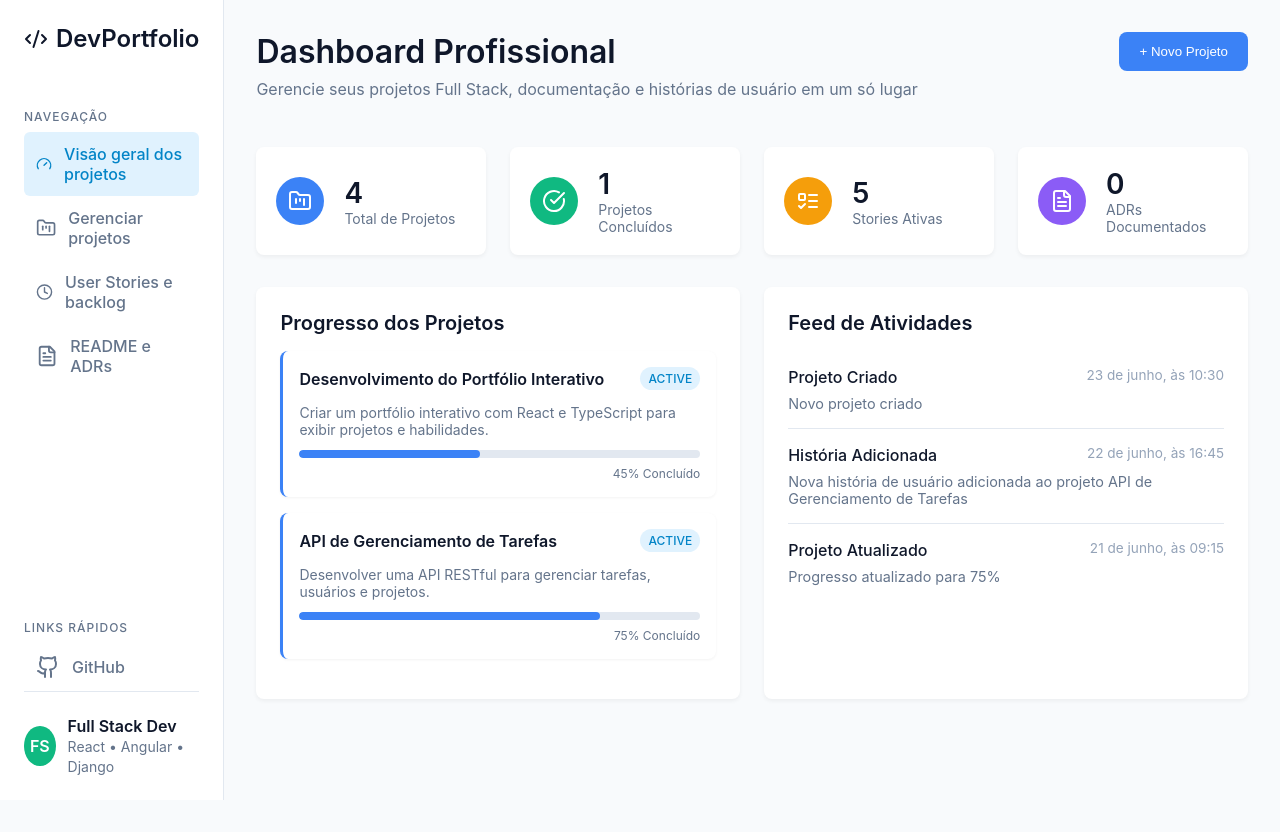
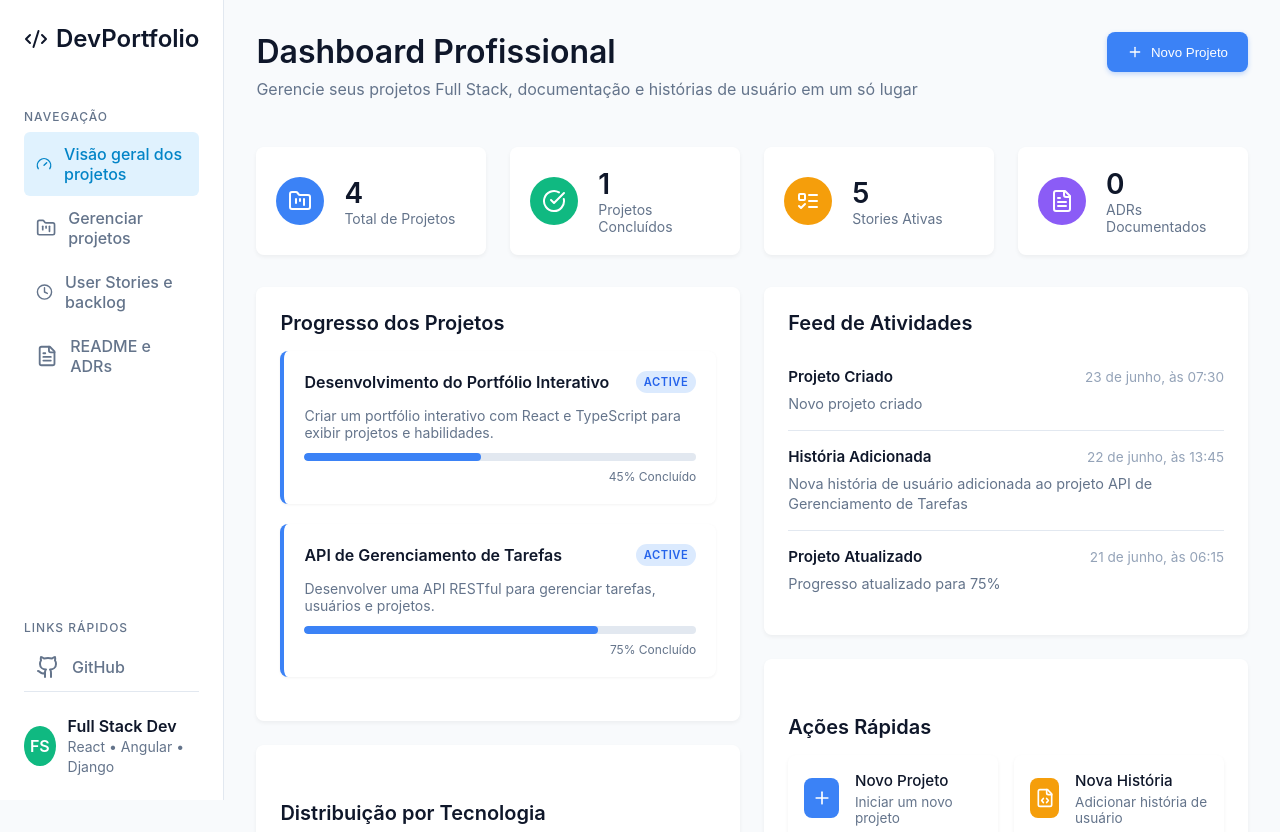
Before and after one commit to edcastanha/PortifolioInterativo, a React (Create React App) app in the folder DevPortfolio/: page / in a window 1280 px wide. Built offline with nearby package versions, Linux system fonts and the light colour scheme.

Commit message:
feat: adiciona componentes QuickActions e TechDistribution, refatora DashboardPage e ActivityFeed, e atualiza estilos para melhor usabilidade

```diff
--- a/DevPortfolio/src/components/dashboard/ActivityFeed.module.css
+++ b/DevPortfolio/src/components/dashboard/ActivityFeed.module.css
@@ -11,19 +11,27 @@
   display: flex;
   justify-content: space-between;
   margin-bottom: 0.5rem;
+  align-items: center;
 }
 
 .activityTitle {
-  font-weight: 500;
+  font-weight: 600;
   color: #0F172A;
+  font-size: 0.95rem;
 }
 
 .activityTimestamp {
   font-size: 0.85rem;
   color: #94A3B8;
+  text-align: right;
+}
+
+.activityContent {
+  margin-top: 0.25rem;
 }
 
 .activityMessage {
   font-size: 0.9rem;
   color: #64748B;
+  line-height: 1.4;
 }
--- a/DevPortfolio/src/components/dashboard/ActivityFeed.tsx
+++ b/DevPortfolio/src/components/dashboard/ActivityFeed.tsx
@@ -1,6 +1,6 @@
 import React from 'react';
 import { Activity } from '../../entities/Activity';
-import { format, parseISO } from 'date-fns';
+import { format, parseISO, formatDistanceToNow } from 'date-fns';
 import { ptBR } from 'date-fns/locale';
 import styles from './ActivityFeed.module.css';
 
@@ -51,8 +51,10 @@ const ActivityFeed: React.FC<ActivityFeedProps> = ({ activities }) => {
               {formatDate(activity.timestamp)}
             </div>
           </div>
-          <div className={styles.activityMessage}>
-            {activity.message}
+          <div className={styles.activityContent}>
+            <div className={styles.activityMessage}>
+              {activity.message}
+            </div>
           </div>
         </div>
       ))}
--- a/DevPortfolio/src/components/dashboard/ProjectProgressCard.module.css
+++ b/DevPortfolio/src/components/dashboard/ProjectProgressCard.module.css
@@ -1,10 +1,16 @@
 .card {
   background-color: #fff;
   border-radius: 0.5rem;
-  padding: 1rem;
-  margin-bottom: 1rem;
+  padding: 1.25rem;
+  margin-bottom: 1.25rem;
   box-shadow: 0 1px 3px rgba(0, 0, 0, 0.05);
-  border-left: 3px solid #3B82F6;
+  border-left: 4px solid #3B82F6;
+  transition: transform 0.2s, box-shadow 0.2s;
+}
+
+.card:hover {
+  box-shadow: 0 3px 10px rgba(0, 0, 0, 0.08);
+  transform: translateY(-1px);
 }
 
 .cardHeader {
@@ -21,16 +27,17 @@
 }
 
 .status {
-  font-size: 0.75rem;
+  font-size: 0.7rem;
   padding: 0.25rem 0.5rem;
   border-radius: 1rem;
   text-transform: uppercase;
-  font-weight: 500;
+  font-weight: 600;
+  letter-spacing: 0.5px;
 }
 
 .active {
-  background-color: #e0f2fe;
-  color: #0284c7;
+  background-color: #dbeafe;
+  color: #2563eb;
 }
 
 .completed {
--- /dev/null
+++ b/DevPortfolio/src/components/dashboard/QuickActions.module.css
@@ -0,0 +1,53 @@
+.quickActions {
+  margin-top: 2rem;
+}
+
+.actionsGrid {
+  display: grid;
+  grid-template-columns: repeat(2, 1fr);
+  gap: 1rem;
+  margin-top: 0.75rem;
+}
+
+.actionCard {
+  background-color: #fff;
+  border-radius: 8px;
+  padding: 1rem;
+  display: flex;
+  align-items: center;
+  gap: 1rem;
+  box-shadow: 0 2px 4px rgba(0, 0, 0, 0.05);
+  cursor: pointer;
+  transition: transform 0.2s, box-shadow 0.2s;
+}
+
+.actionCard:hover {
+  transform: translateY(-2px);
+  box-shadow: 0 4px 6px rgba(0, 0, 0, 0.1);
+}
+
+.iconWrapper {
+  width: 40px;
+  height: 40px;
+  border-radius: 8px;
+  display: flex;
+  align-items: center;
+  justify-content: center;
+}
+
+.actionDetails {
+  flex-grow: 1;
+}
+
+.actionTitle {
+  font-weight: 500;
+  color: #0F172A;
+  font-size: 0.95rem;
+  margin: 0;
+}
+
+.actionDescription {
+  font-size: 0.85rem;
+  color: #64748B;
+  margin: 0.25rem 0 0;
+}
--- /dev/null
+++ b/DevPortfolio/src/components/dashboard/QuickActions.tsx
@@ -0,0 +1,77 @@
+import React from 'react';
+import { Plus, Settings, FileCode, BarChart } from 'lucide-react';
+import styles from './QuickActions.module.css';
+
+interface QuickAction {
+  id: string;
+  title: string;
+  description: string;
+  icon: React.ElementType;
+  iconBgColor: string;
+  onClick: () => void;
+}
+
+const QuickActions: React.FC = () => {
+  const actions: QuickAction[] = [
+    {
+      id: 'new-project',
+      title: 'Novo Projeto',
+      description: 'Iniciar um novo projeto',
+      icon: Plus,
+      iconBgColor: '#3B82F6',
+      onClick: () => window.location.href = '/projects'
+    },
+    {
+      id: 'new-story',
+      title: 'Nova História',
+      description: 'Adicionar história de usuário',
+      icon: FileCode,
+      iconBgColor: '#F59E0B',
+      onClick: () => window.location.href = '/user-stories'
+    },
+    {
+      id: 'project-status',
+      title: 'Status dos Projetos',
+      description: 'Ver relatório detalhado',
+      icon: BarChart,
+      iconBgColor: '#10B981',
+      onClick: () => console.log('Não implementado ainda')
+    },
+    {
+      id: 'project-settings',
+      title: 'Configurações',
+      description: 'Gerenciar preferências',
+      icon: Settings,
+      iconBgColor: '#8B5CF6',
+      onClick: () => console.log('Não implementado ainda')
+    },
+  ];
+
+  return (
+    <div className={styles.quickActions}>
+      <h2>Ações Rápidas</h2>
+      <div className={styles.actionsGrid}>
+        {actions.map((action) => (
+          <div
+            key={action.id}
+            className={styles.actionCard}
+            onClick={action.onClick}
+          >
+            <div
+              className={styles.iconWrapper}
+              style={{ backgroundColor: action.iconBgColor }}
+            >
+              {React.createElement(action.icon, { size: 20, color: "#fff" })}
+            </div>
+            <div className={styles.actionDetails}>
+              <p className={styles.actionTitle}>{action.title}</p>
+              <p className={styles.actionDescription}>{action.description}</p>
+            </div>
+          </div>
+        ))}
+      </div>
+    </div>
+  );
+};
+
+export default QuickActions;
--- /dev/null
+++ b/DevPortfolio/src/components/dashboard/TechDistribution.module.css
@@ -0,0 +1,60 @@
+.techDistribution {
+  margin-top: 2rem;
+}
+
+.techList {
+  margin-top: 1rem;
+}
+
+.techItem {
+  margin-bottom: 1.25rem;
+}
+
+.techHeader {
+  display: flex;
+  justify-content: space-between;
+  margin-bottom: 0.5rem;
+  color: #0F172A;
+  font-size: 0.9rem;
+}
+
+.techName {
+  font-weight: 500;
+}
+
+.techPercentage {
+  font-weight: 600;
+}
+
+.progressBarContainer {
+  height: 8px;
+  background-color: #e2e8f0;
+  border-radius: 4px;
+  overflow: hidden;
+}
+
+.progressBar {
+  height: 100%;
+  border-radius: 4px;
+}
+
+.chart {
+  margin-top: 1rem;
+  display: flex;
+  flex-wrap: wrap;
+  gap: 0.75rem;
+}
+
+.legendItem {
+  display: flex;
+  align-items: center;
+  gap: 0.5rem;
+  font-size: 0.85rem;
+  color: #475569;
+}
+
+.colorIndicator {
+  width: 12px;
+  height: 12px;
+  border-radius: 3px;
+}
--- /dev/null
+++ b/DevPortfolio/src/components/dashboard/TechDistribution.tsx
@@ -0,0 +1,57 @@
+import React from 'react';
+import styles from './TechDistribution.module.css';
+
+interface TechItem {
+  name: string;
+  percentage: number;
+  color: string;
+}
+
+const TechDistribution: React.FC = () => {
+  const techItems: TechItem[] = [
+    { name: 'React', percentage: 45, color: '#61DAFB' },
+    { name: 'TypeScript', percentage: 30, color: '#3178C6' },
+    { name: 'Node.js', percentage: 15, color: '#43853D' },
+    { name: 'Django', percentage: 10, color: '#092E20' },
+  ];
+
+  return (
+    <div className={styles.techDistribution}>
+      <h2>Distribuição por Tecnologia</h2>
+
+      <div className={styles.techList}>
+        {techItems.map((tech) => (
+          <div key={tech.name} className={styles.techItem}>
+            <div className={styles.techHeader}>
+              <span className={styles.techName}>{tech.name}</span>
+              <span className={styles.techPercentage}>{tech.percentage}%</span>
+            </div>
+            <div className={styles.progressBarContainer}>
+              <div
+                className={styles.progressBar}
+                style={{
+                  width: `${tech.percentage}%`,
+                  backgroundColor: tech.color,
+                }}
+              />
+            </div>
+          </div>
+        ))}
+      </div>
+
+      <div className={styles.chart}>
+        {techItems.map((tech) => (
+          <div key={tech.name} className={styles.legendItem}>
+            <div
+              className={styles.colorIndicator}
+              style={{ backgroundColor: tech.color }}
+            />
+            <span>{tech.name}</span>
+          </div>
+        ))}
+      </div>
+    </div>
+  );
+};
+
+export default TechDistribution;
--- a/DevPortfolio/src/pages/dashboard/DashboardPage.module.css
+++ b/DevPortfolio/src/pages/dashboard/DashboardPage.module.css
@@ -29,11 +29,17 @@
     border-radius: 0.5rem;
     font-weight: 500;
     cursor: pointer;
-    transition: background-color 0.2s;
+    transition: all 0.2s;
+    display: flex;
+    align-items: center;
+    gap: 0.5rem;
+    box-shadow: 0 2px 5px rgba(59, 130, 246, 0.3);
 }
 
 .addButton:hover {
     background-color: #2563EB;
+    transform: translateY(-1px);
+    box-shadow: 0 4px 8px rgba(59, 130, 246, 0.4);
 }
 
 .statsGrid {
@@ -47,16 +53,23 @@
     display: grid;
     grid-template-columns: 1fr 1fr;
     gap: 1.5rem;
+    margin-bottom: 2rem;
 }
 
-.leftColumn, .rightColumn {
+.contentLeft, .contentRight {
+    display: flex;
+    flex-direction: column;
+    gap: 1.5rem;
+}
+
+.card {
     background-color: #ffffff;
     border-radius: 8px;
     padding: 1.5rem;
     box-shadow: 0 2px 4px rgba(0, 0, 0, 0.05);
 }
 
-.leftColumn h2, .rightColumn h2 {
+.card h2 {
     font-size: 1.25rem;
     font-weight: 600;
     color: #0F172A;
@@ -64,7 +77,7 @@
     margin-bottom: 1rem;
 }
 
-@media (max-width: 768px) {
+@media (max-width: 1024px) {
     .mainContent {
         grid-template-columns: 1fr;
     }
--- a/DevPortfolio/src/pages/dashboard/DashboardPage.tsx
+++ b/DevPortfolio/src/pages/dashboard/DashboardPage.tsx
@@ -2,8 +2,10 @@ import React, { useState, useEffect } from 'react';
 import StatCard from '../../components/dashboard/StatCard';
 import ProjectProgressCard from '../../components/dashboard/ProjectProgressCard';
 import ActivityFeed from '../../components/dashboard/ActivityFeed';
+import QuickActions from '../../components/dashboard/QuickActions';
+import TechDistribution from '../../components/dashboard/TechDistribution';
 import styles from './DashboardPage.module.css';
-import { FolderKanban, CheckCircle, ListTodo, FileText } from 'lucide-react';
+import { FolderKanban, CheckCircle, ListTodo, FileText, Plus } from 'lucide-react';
 import { Project } from '../../entities/Project';
 import { Activity } from '../../entities/Activity';
 import { mockProjects } from '../../services/mock/projectMock';
@@ -89,7 +91,7 @@ const DashboardPage: React.FC = () => {
           <p>Gerencie seus projetos Full Stack, documentação e histórias de usuário em um só lugar</p>
         </div>
         <button className={styles.addButton} onClick={() => window.location.href = '/projects'}>
-          + Novo Projeto
+          <Plus size={16} /> Novo Projeto
         </button>
       </header>
       <div className={styles.statsGrid}>
@@ -105,7 +107,8 @@ const DashboardPage: React.FC = () => {
         ))}
       </div>
       <div className={styles.mainContent}>
-        <div className={styles.leftColumn}>
+        <div className={styles.contentLeft}>
+          <div className={styles.card}>
             <h2>Progresso dos Projetos</h2>
             {activeProjects.length > 0 ? (
               activeProjects.map((project) => (
@@ -115,9 +118,18 @@ const DashboardPage: React.FC = () => {
               <p>Nenhum projeto ativo no momento.</p>
             )}
           </div>
-        <div className={styles.rightColumn}>
+          <div className={styles.card}>
+            <TechDistribution />
+          </div>
+        </div>
+        <div className={styles.contentRight}>
+          <div className={styles.card}>
             <h2>Feed de Atividades</h2>
             <ActivityFeed activities={activities} />
+          </div>
+          <div className={styles.card}>
+            <QuickActions />
+          </div>
         </div>
       </div>
     </div>
--- a/DevPortfolio/src/services/mock/activityMock.ts
+++ b/DevPortfolio/src/services/mock/activityMock.ts
@@ -7,15 +7,15 @@ export const mockActivities: Activity[] = [
     entityId: 1,
     entityName: 'Desenvolvimento do Portfólio Interativo',
     message: 'Novo projeto criado',
-    timestamp: '2025-06-23T10:30:00Z',
+    timestamp: '2025-06-23T07:30:00Z',
   },
   {
     id: 2,
     type: 'story_added',
     entityId: 5,
-    entityName: 'Configurar CI/CD Pipeline',
+    entityName: 'API de Gerenciamento de Tarefas',
     message: 'Nova história de usuário adicionada ao projeto API de Gerenciamento de Tarefas',
-    timestamp: '2025-06-22T16:45:00Z',
+    timestamp: '2025-06-22T13:45:00Z',
   },
   {
     id: 3,
@@ -23,6 +23,6 @@ export const mockActivities: Activity[] = [
     entityId: 2,
     entityName: 'API de Gerenciamento de Tarefas',
     message: 'Progresso atualizado para 75%',
-    timestamp: '2025-06-21T09:15:00Z',
+    timestamp: '2025-06-21T06:15:00Z',
   }
 ];
--- a/DevPortfolio/src/services/mock/projectMock.ts
+++ b/DevPortfolio/src/services/mock/projectMock.ts
@@ -22,7 +22,7 @@ export const mockProjects: Project[] = [
     status: 'completed',
     progress: 100,
   },
-    {
+  {
     id: 4,
     name: 'Blog Pessoal com Next.js',
     description: 'Desenvolver um blog pessoal usando Next.js para renderização do lado do servidor.',
```
Lines whose indentation alone changed are shown as unchanged.
